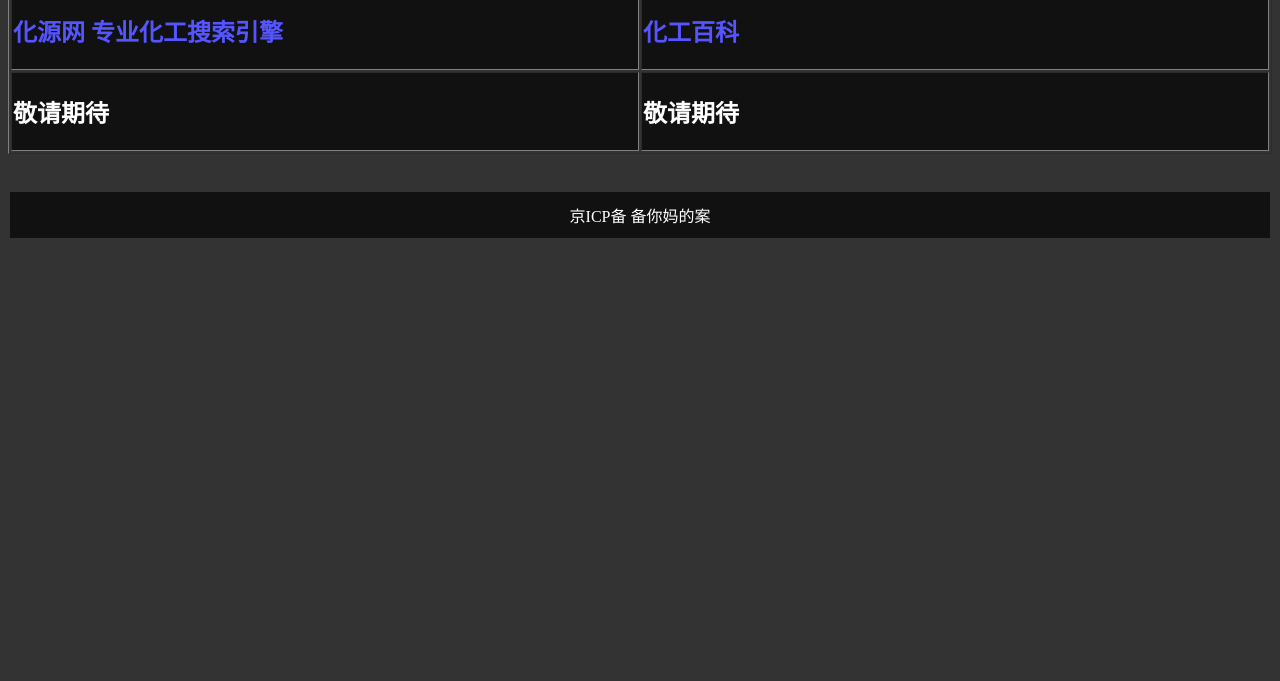
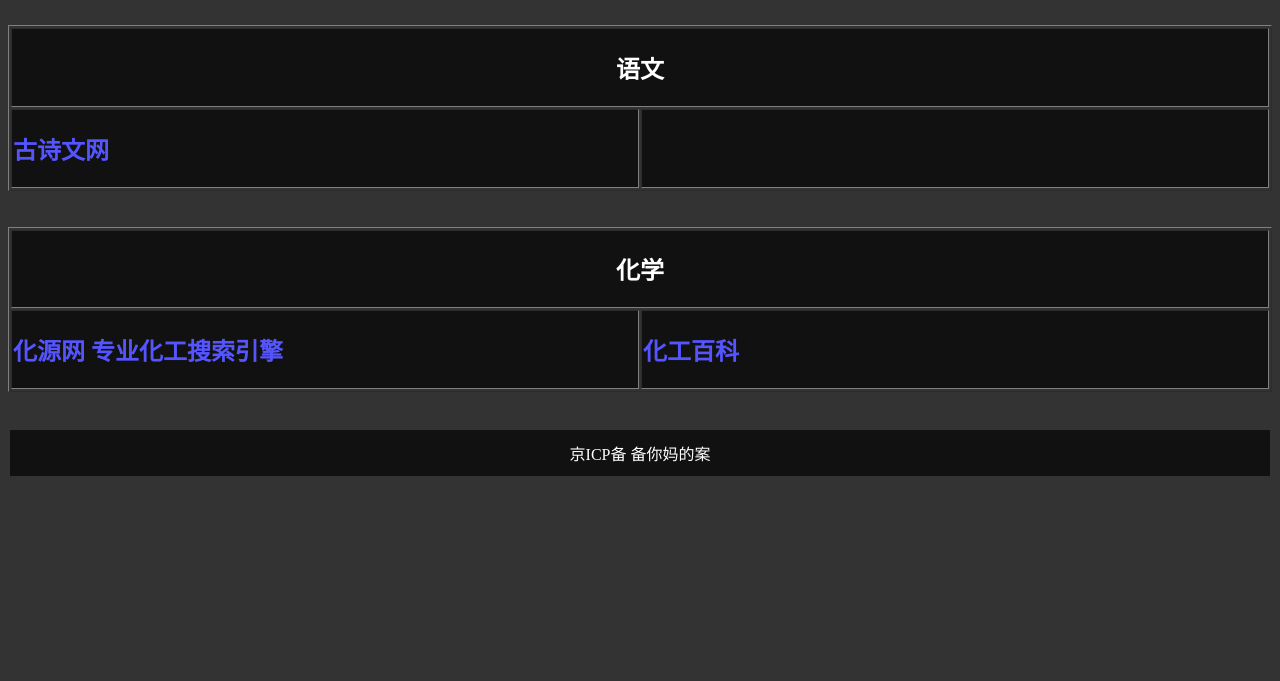
Before and after one commit to hopejieshuo/MobileStudy, a plain HTML site: page docs/index.html in a window 1280 px wide. Shown: the part 119-800 px from the top of the page. Drawn offline with Linux system fonts and the light colour scheme.

Commit message:
Add files via upload

```diff
--- a/docs/index.html
+++ b/docs/index.html
@@ -2,8 +2,19 @@
 <html>
     <head>
         <meta charset="utf-8">
-        <title>化学网站中心</title>
+        <title>学习网站导航</title>
         <script>
+            //Add meta tag dynamically.
+            var metaElement=document.createElement("meta");
+            var metaText=document.createAttribute("name");
+            metaText.value="viewport";
+            metaElement.setAttributeNode(metaText);
+            var metaText2=document.createAttribute("content");
+            metaText2.value="user-scalable=no";
+            metaElement.setAttributeNode(metaText2);
+            document.head.appendChild(metaElement);
+
+            //Load this page again if it hasn't "index.html".
             if(document.location.href.indexOf("index.html")==-1){
                 window.location.href=document.location.href+"index.html";
             }
@@ -22,15 +33,36 @@
                 text-decoration: none;
                 color:#5555FF;
             }
-            .endpage{
+            .title,.endpage{
                 background-color:#111111;
                 color:#FFFFFF;
+                text-align:center;
             }
         </style>
+        <link rel="shortcut icon" href="index.png"></link>
     </head>
     <body style="background-color:#333333;">
-        <h1 style="text-align:center;color:#FFFFFF;">化学网站中心</h1><br>
-        <table border="1" style="width:100%;height:100px;text-align:left;">
+        <h1 style="text-align:center;color:#FFFFFF;">学习网站导航<br>Study Website Navigation</h1><br>
+
+        <table border="1" style="width:100%;text-align:left;">
+            <tr>
+                <td class="title" colspan="2">
+                    <h2>语文</h2>
+                </td>
+            </tr>
+            <tr>
+                <td class="address">
+                    <h2><a class="link" href="https://www.gushiwen.cn/">古诗文网</a></h2>
+                <td class="address"></td>
+            </tr>
+        </table><br><br>
+
+        <table border="1" style="width:100%;text-align:left;">
+            <tr>
+                <td class="title" colspan="2">
+                    <h2>化学</h2>
+                </td>
+            </tr>
             <tr>
                 <td class="address">
                     <h2><a class="link" href="https://www.chemsrc.com/">化源网&nbsp;专业化工搜索引擎</a></h2>
@@ -39,16 +71,9 @@
                     <h2><a class="link" href="https://www.chembk.com/cn">化工百科</a></h2>
                 </td>
             </tr>
-            <tr>
-                <td class="address">
-                    <h2>敬请期待</h2>
-                </td>
-                <td class="address">
-                    <h2>敬请期待</h2>
-                </td>
-            </tr>
         </table><br><br>
-        <table style="width:100%;height:50px;text-align:center;">
+
+        <table style="width:100%;height:50px;">
             <tr>
                 <td class="endpage">京ICP备&nbsp;备你妈的案</td>
             </tr>
```
Also changed, not shown: docs/index.png (added).
